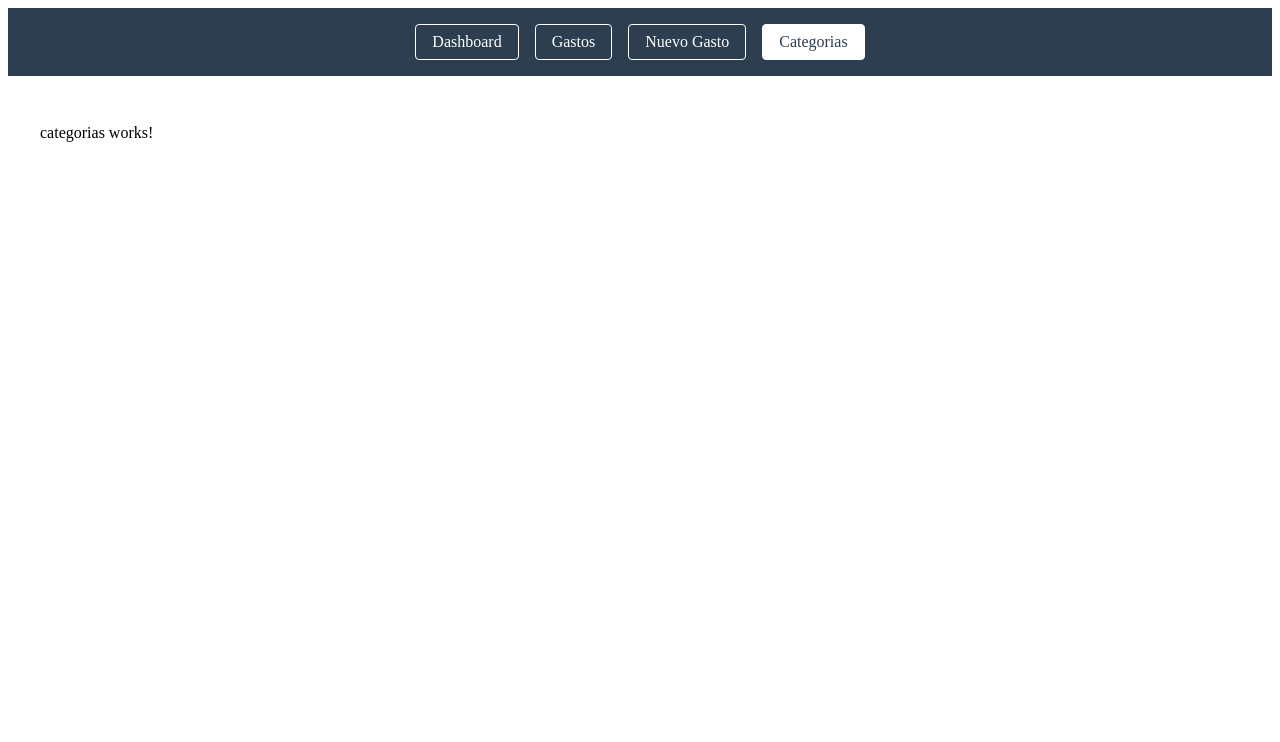
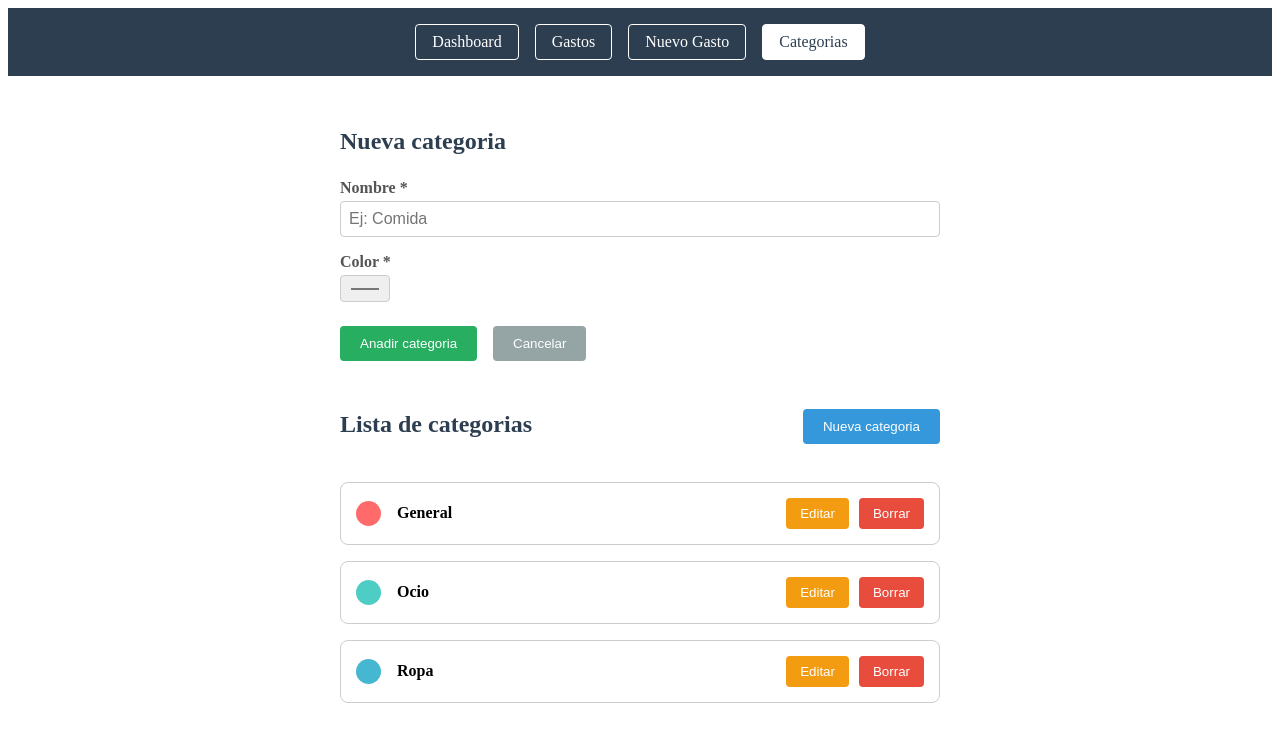
Before and after one commit to JoaquinRodri/Aplicaci-n-Gestor-de-Gastos, an Angular app in the folder gestor-gastos/: page /categorias in a window 1280 px wide. Shown: the top 742 px of the page. Built offline with nearby package versions, Linux system fonts and the light colour scheme.

Commit message:
feet: componente categoria con CRUD completo

```diff
--- a/gestor-gastos/src/app/categorias/categorias.css
+++ b/gestor-gastos/src/app/categorias/categorias.css
@@ -0,0 +1,129 @@
+.formulario {
+  max-width: 600px;
+  margin: 20px auto;
+}
+
+h2 {
+  color: #2c3e50;
+  margin-bottom: 1.5rem;
+}
+
+.campo {
+  display: flex;
+  flex-direction: column;
+  margin-bottom: 1rem;
+}
+
+label {
+  font-weight: bold;
+  margin-bottom: 4px;
+  color: #555;
+}
+
+input {
+  padding: 8px;
+  border: 1px solid #ccc;
+  border-radius: 4px;
+  font-size: 1rem;
+}
+
+.botones {
+  display: flex;
+  gap: 1rem;
+  margin-top: 1.5rem;
+}
+
+.btn-guardar {
+  background: #27ae60;
+  color: white;
+  padding: 10px 20px;
+  border: none;
+  border-radius: 4px;
+  cursor: pointer;
+}
+
+.btn-cancelar {
+  background: #95a5a6;
+  color: white;
+  padding: 10px 20px;
+  border: none;
+  border-radius: 4px;
+  cursor: pointer;
+}
+
+.cabecera {
+  max-width: 600px;
+  margin: 30px auto 20px auto;
+
+  display: flex;
+  justify-content: space-between;
+  align-items: center;
+}
+
+.cabecera button {
+  background: #3498db;
+  color: white;
+  padding: 10px 20px;
+  border: none;
+  border-radius: 4px;
+  cursor: pointer;
+}
+
+.lista-categorias {
+  max-width: 600px;
+  margin: auto;
+
+  display: flex;
+  flex-direction: column;
+  gap: 1rem;
+}
+
+.tarjeta-categoria {
+  display: flex;
+  align-items: center;
+  gap: 1rem;
+
+  padding: 15px;
+  border: 1px solid #ccc;
+  border-radius: 8px;
+}
+
+.circulo-color {
+  width: 25px;
+  height: 25px;
+  border-radius: 50%;
+}
+
+.nombre-categoria {
+  font-weight: bold;
+}
+
+.acciones {
+  margin-left: auto;
+
+  display: flex;
+  gap: 10px;
+}
+
+.acciones button {
+  padding: 8px 14px;
+  border: none;
+  border-radius: 4px;
+  cursor: pointer;
+}
+
+.acciones button:first-child {
+  background: #f39c12;
+  color: white;
+}
+
+.acciones button:last-child {
+  background: #e74c3c;
+  color: white;
+}
+
+.sin-categorias {
+  text-align: center;
+  margin-top: 20px;
+  color: #777;
+}
--- a/gestor-gastos/src/app/categorias/categorias.html
+++ b/gestor-gastos/src/app/categorias/categorias.html
@@ -1 +1,100 @@
-<p>categorias works!</p>
+<div class="formulario">
+
+  <!-- El titulo cambia segun si es edicion o creacion -->
+  <h2>
+    {{ categoriaEditando ? 'Editar categoria' : 'Nueva categoria' }}
+  </h2>
+
+  <div class="campo">
+
+    <label>Nombre *</label>
+
+    <input
+      type="text"
+      [(ngModel)]="form.nombre"
+      placeholder="Ej: Comida"
+    >
+
+  </div>
+
+  <div class="campo">
+
+    <label>Color *</label>
+
+    <input
+      type="color"
+      [(ngModel)]="form.color"
+    >
+
+  </div>
+
+  <div class="botones">
+
+    <button
+      class="btn-guardar"
+      (click)="guardar()"
+    >
+      {{ categoriaEditando ? 'Guardar cambios' : 'Anadir categoria' }}
+    </button>
+
+    <button
+      class="btn-cancelar"
+      (click)="cancelar()"
+    >
+      Cancelar
+    </button>
+
+  </div>
+
+</div>
+
+<div class="cabecera">
+
+  <h2>Lista de categorias</h2>
+
+  <button (click)="abrirFormulario()">
+    Nueva categoria
+  </button>
+
+</div>
+
+<div class="lista-categorias">
+
+  @for (categoria of categorias; track categoria.id) {
+
+    <div class="tarjeta-categoria">
+
+      <div
+        class="circulo-color"
+        [style.background]="categoria.color"
+      ></div>
+
+      <span class="nombre-categoria">
+        {{ categoria.nombre }}
+      </span>
+
+      <div class="acciones">
+
+        <button (click)="editarCategoria(categoria)">
+          Editar
+        </button>
+
+        <button (click)="eliminar(categoria.id)">
+          Borrar
+        </button>
+
+      </div>
+
+    </div>
+
+  }
+
+</div>
+
+@if (categorias.length === 0) {
+
+  <p class="sin-categorias">
+    No hay categorias creadas.
+  </p>
+
+}
--- a/gestor-gastos/src/app/categorias/categorias.ts
+++ b/gestor-gastos/src/app/categorias/categorias.ts
@@ -1,9 +1,84 @@
-import { Component } from '@angular/core';
+import { Component, inject } from '@angular/core';
+import { CommonModule } from '@angular/common';
+import { FormsModule } from '@angular/forms';
+
+import { GastoService } from '../services/gasto';
+import { Categoria } from '../models/gasto.model';
 
 @Component({
   selector: 'app-categorias',
-  imports: [],
+  imports: [CommonModule, FormsModule],
   templateUrl: './categorias.html',
-  styleUrl: './categorias.css',
+  styleUrl: './categorias.css'
 })
-export class CategoriasComponent {}
+export class CategoriasComponent {
+
+  gastoService = inject(GastoService);
+
+  mostrarFormulario = false;
+
+  categoriaEditando: Categoria | null = null;
+
+  form: Categoria = {
+    id: 0,
+    nombre: '',
+    color: '#ff6600'
+  };
+
+  get categorias() {
+    return this.gastoService.categorias;
+  }
+
+  abrirFormulario() {
+
+    this.mostrarFormulario = true;
+
+    this.categoriaEditando = null;
+
+    this.form = {
+      id: 0,
+      nombre: '',
+      color: '#ff6600'
+    };
+  }
+
+  editarCategoria(cat: Categoria) {
+
+    this.mostrarFormulario = true;
+
+    this.categoriaEditando = cat;
+
+    this.form = {
+      ...cat
+    };
+  }
+
+  guardar() {
+
+    if (!this.form.nombre.trim()) {
+      alert('El nombre es obligatorio');
+      return;
+    }
+
+    if (this.categoriaEditando) {
+
+      this.gastoService.editarCategoria(this.form);
+
+    } else {
+
+      this.gastoService.agregarCategoria(this.form);
+    }
+
+    this.mostrarFormulario = false;
+  }
+
+  cancelar() {
+
+    this.mostrarFormulario = false;
+  }
+
+  eliminar(id: number) {
+
+    this.gastoService.eliminarCategoria(id);
+  }
+}
```
